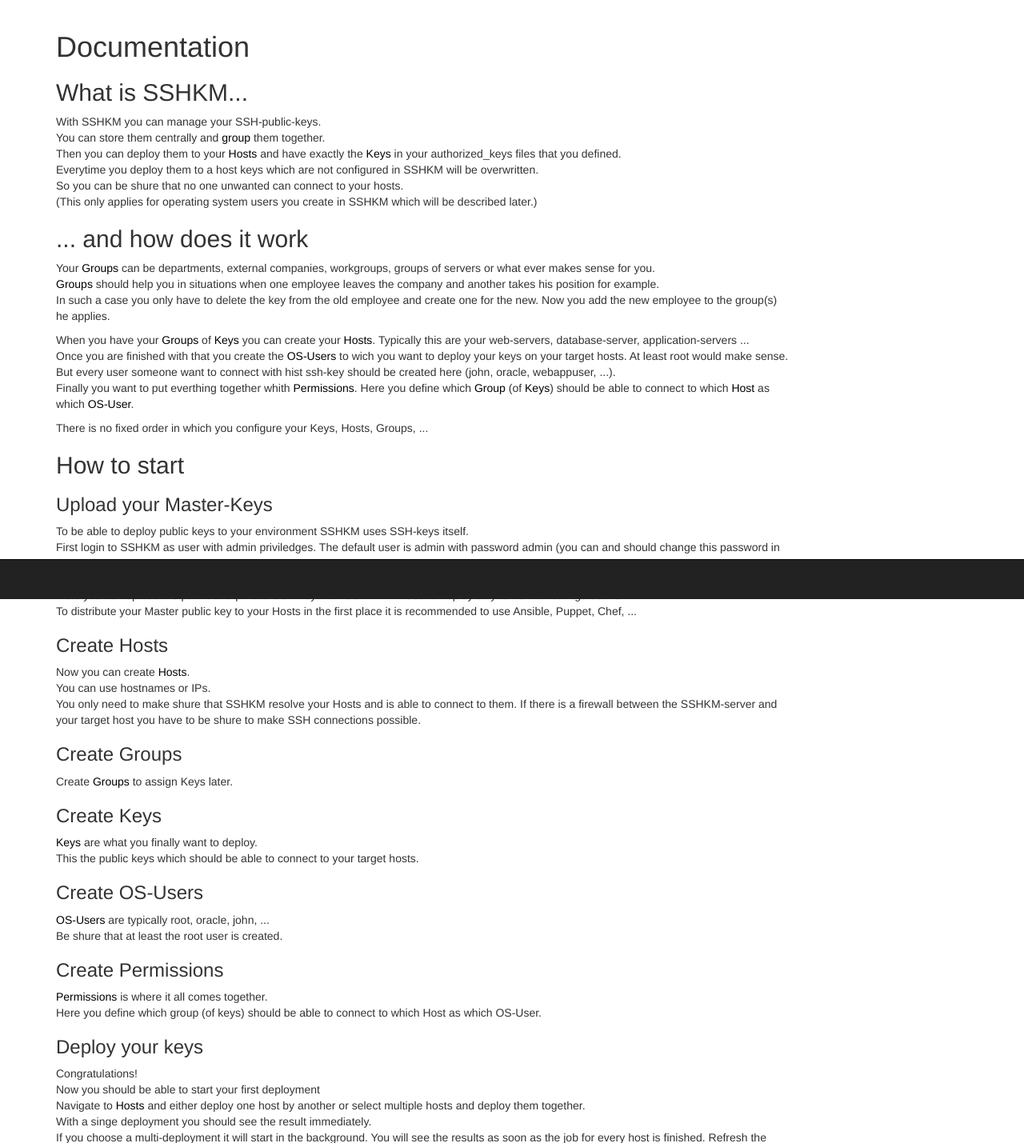
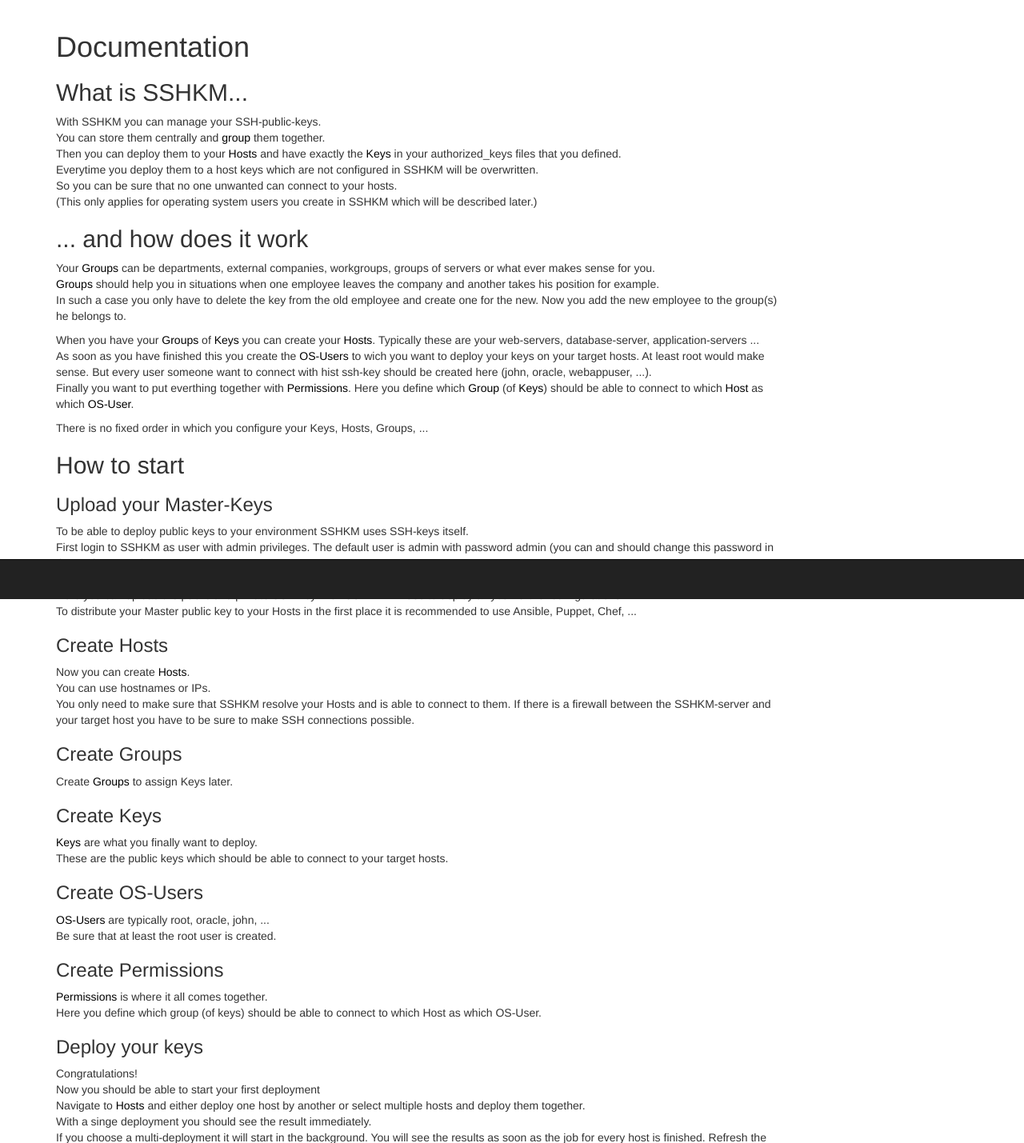
Before and after one commit to sshkm/django-sshkm, a Django app: page /docs/ in a window 1280 px wide. Shown: the part 51-1480 px from the top of the page at 80% size. Run offline with Django 3.2, Linux system fonts and the light colour scheme; parts of the project's set-up code (start-up, migrations or seed data) failed here and were passed over; some libraries are stand-ins or nearby versions.

Commit message:
documentation

```diff
--- a/sshkm/templates/sshkm/docs.html
+++ b/sshkm/templates/sshkm/docs.html
@@ -9,19 +9,19 @@
           You can store them centrally and <a href="{% url 'GroupList' %}">group</a> them together.<br>
           Then you can deploy them to your <a href="{% url 'HostList' %}">Hosts</a> and have exactly the <a href="{% url 'KeyList' %}">Keys</a> in your authorized_keys files that you defined.<br>
           Everytime you deploy them to a host keys which are not configured in SSHKM will be overwritten.<br>
-          So you can be shure that no one unwanted can connect to your hosts.<br>
+          So you can be sure that no one unwanted can connect to your hosts.<br>
           (This only applies for operating system users you create in SSHKM which will be described later.)
         </p>
         <h2>... and how does it work</h2>
         <p>
           Your <a href="{% url 'GroupList' %}">Groups</a> can be departments, external companies, workgroups, groups of servers or what ever makes sense for you.<br>
           <a href="{% url 'GroupList' %}">Groups</a> should help you in situations when one employee leaves the company and another takes his position for example.<br>
-          In such a case you only have to delete the key from the old employee and create one for the new. Now you add the new employee to the group(s) he applies.
+          In such a case you only have to delete the key from the old employee and create one for the new. Now you add the new employee to the group(s) he belongs to.
         </p>
         <p>
-          When you have your <a href="{% url 'GroupList' %}">Groups</a> of <a href="{% url 'KeyList' %}">Keys</a> you can create your <a href="{% url 'HostList' %}">Hosts</a>. Typically this are your web-servers, database-server, application-servers ...<br>
-          Once you are finished with that you create the <a href="{% url 'OsuserList' %}">OS-Users</a> to wich you want to deploy your keys on your target hosts. At least root would make sense. But every user someone want to connect with hist ssh-key should be created here (john, oracle, webappuser, ...).<br>
-          Finally you want to put everthing together whith <a href="{% url 'PermissionList' %}">Permissions</a>. Here you define which <a href="{% url 'GroupList' %}">Group</a> (of <a href="{% url 'KeyList' %}">Keys</a>) should be able to connect to which <a href="{% url 'HostList' %}">Host</a> as which <a href="{% url 'OsuserList' %}">OS-User</a>.
+          When you have your <a href="{% url 'GroupList' %}">Groups</a> of <a href="{% url 'KeyList' %}">Keys</a> you can create your <a href="{% url 'HostList' %}">Hosts</a>. Typically these are your web-servers, database-server, application-servers ...<br>
+          As soon as you have finished this you create the <a href="{% url 'OsuserList' %}">OS-Users</a> to wich you want to deploy your keys on your target hosts. At least root would make sense. But every user someone want to connect with hist ssh-key should be created here (john, oracle, webappuser, ...).<br>
+          Finally you want to put everthing together with <a href="{% url 'PermissionList' %}">Permissions</a>. Here you define which <a href="{% url 'GroupList' %}">Group</a> (of <a href="{% url 'KeyList' %}">Keys</a>) should be able to connect to which <a href="{% url 'HostList' %}">Host</a> as which <a href="{% url 'OsuserList' %}">OS-User</a>.
         </p>
         <p>
           There is no fixed order in which you configure your Keys, Hosts, Groups, ...
@@ -30,7 +30,7 @@
         <h3>Upload your Master-Keys</h3>
         <p>
           To be able to deploy public keys to your environment SSHKM uses SSH-keys itself.<br>
-          First login to SSHKM as user with admin priviledges. The default user is admin with password admin (you can and should change this password in the <a href="{% url 'SettingsList' %}">settings page</a>).<br>
+          First login to SSHKM as user with admin privileges. The default user is admin with password admin (you can and should change this password in the <a href="{% url 'SettingsList' %}">settings page</a>).<br>
           Navigate to the <a href="{% url 'SettingsList' %}">settings page</a>. This is the little gear-wheel icon in the top right corner.<br>
           Here you can upload the public and private SSH-key wich SSHKM will use to deploy all your further configurations.<br>
           To distribute your Master public key to your Hosts in the first place it is recommended to use Ansible, Puppet, Chef, ...
@@ -39,7 +39,7 @@
         <p>
           Now you can create <a href="{% url 'HostList' %}">Hosts</a>.<br>
           You can use hostnames or IPs.<br>
-          You only need to make shure that SSHKM resolve your Hosts and is able to connect to them. If there is a firewall between the SSHKM-server and your target host you have to be shure to make SSH connections possible.<br>
+          You only need to make sure that SSHKM resolve your Hosts and is able to connect to them. If there is a firewall between the SSHKM-server and your target host you have to be sure to make SSH connections possible.<br>
         </p>
         <h3>Create Groups</h3>
         <p>
@@ -48,12 +48,12 @@
         <h3>Create Keys</h3>
         <p>
           <a href="{% url 'KeyList' %}">Keys</a> are what you finally want to deploy.<br>
-          This the public keys which should be able to connect to your target hosts.
+          These are the public keys which should be able to connect to your target hosts.
         </p>
         <h3>Create OS-Users</h3>
         <p>
           <a href="{% url 'OsuserList' %}">OS-Users</a> are typically root, oracle, john, ...<br>
-          Be shure that at least the root user is created.
+          Be sure that at least the root user is created.
         </p>
         <h3>Create Permissions</h3>
         <p>
--- a/sshkm/views/__init__.py
+++ b/sshkm/views/__init__.py
@@ -34,7 +34,7 @@
         password = ''
 
     user = authenticate(username=username, password=password)
-    if user is not None:
+    if user is not None and user.is_active:
         login(request, user)
         return redirect('/')
     else:
```
Also changed, not shown: README.md.
